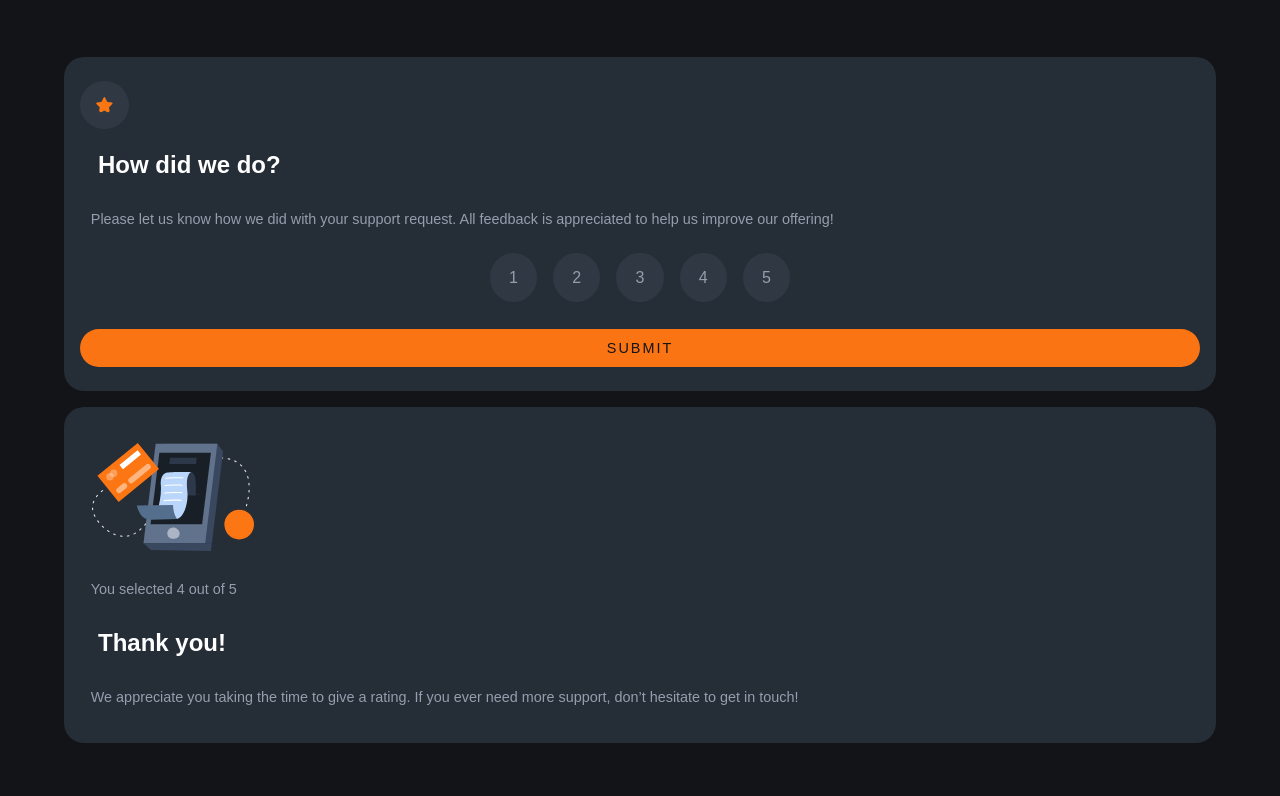
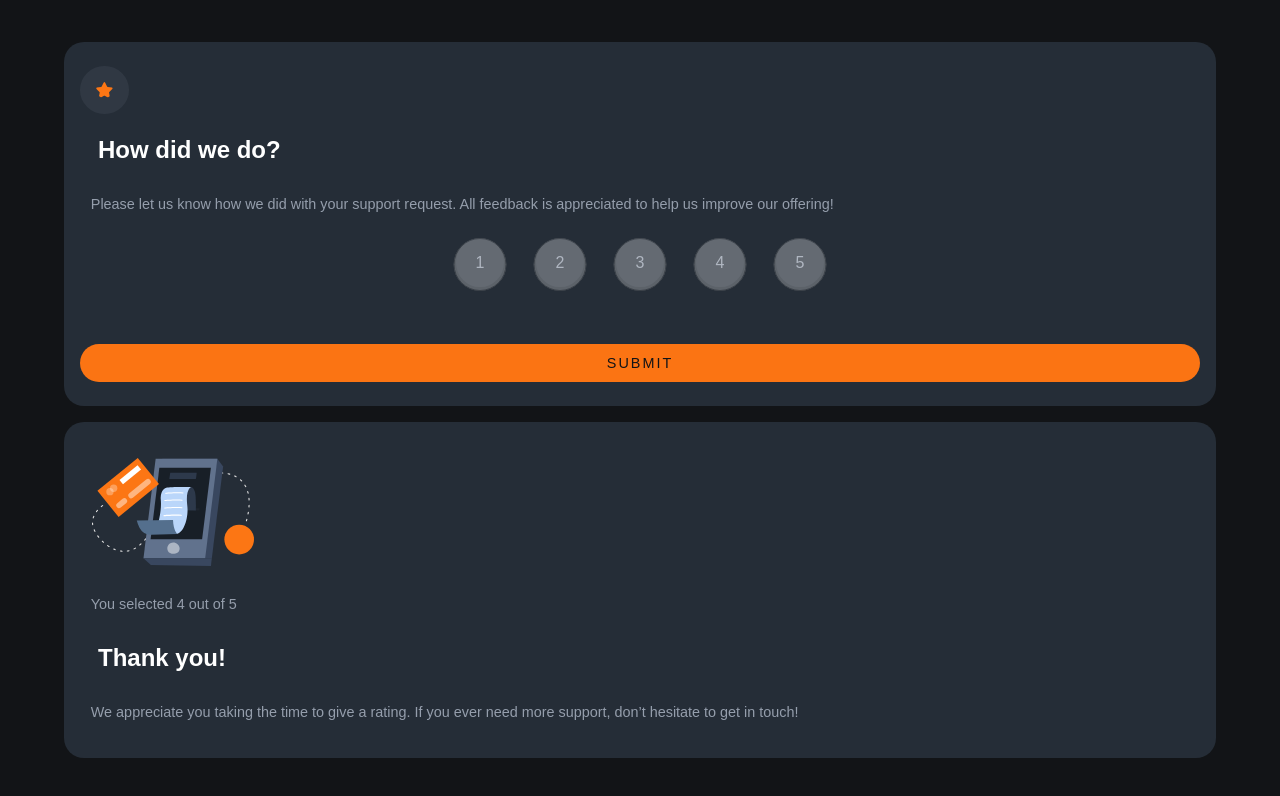
Before and after one commit to Shivavigneshkannan-k/Interactive-rating-webpage, a plain HTML site: page index.html in a window 1280 px wide. Drawn offline with Linux system fonts and the light colour scheme.

Commit message:
button hover and checked property not workingg

```diff
--- a/style.css
+++ b/style.css
@@ -91,16 +91,20 @@ body{
     }
 .option-container{
     position: relative;
-     display: flex;
-     justify-content: center;
-     align-self: center;
-     gap:0em;
+    display: flex;
+    justify-content: center;
+    align-self: center;
+    gap:0em;
+    width: 4em;
+    height:3em;
+    border-radius: 50%;
  }
  .option-container>input{
     position: absolute;
+    color:inherit;
     width: 4em;
     height:4em;
-    opacity: 0;
+    opacity: 0.25;
     z-index: 2;
  }
  .option-container label{
@@ -122,7 +126,7 @@ body{
     background-color: var(--active-state);
     color: var(--body-bg);
     width: 100%;
-    padding:0.75em 0em ;
+    padding:0.75em 0em;
 
 
     font-size: 0.9em;
```
